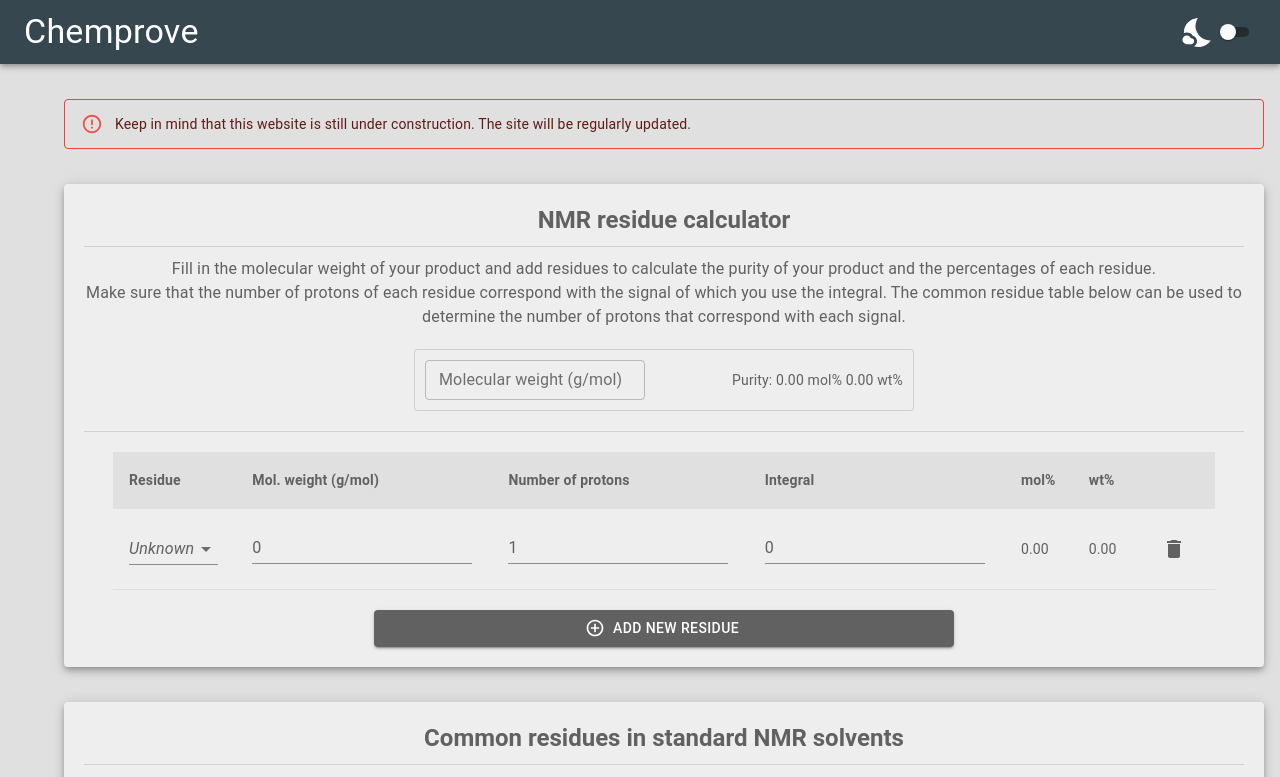
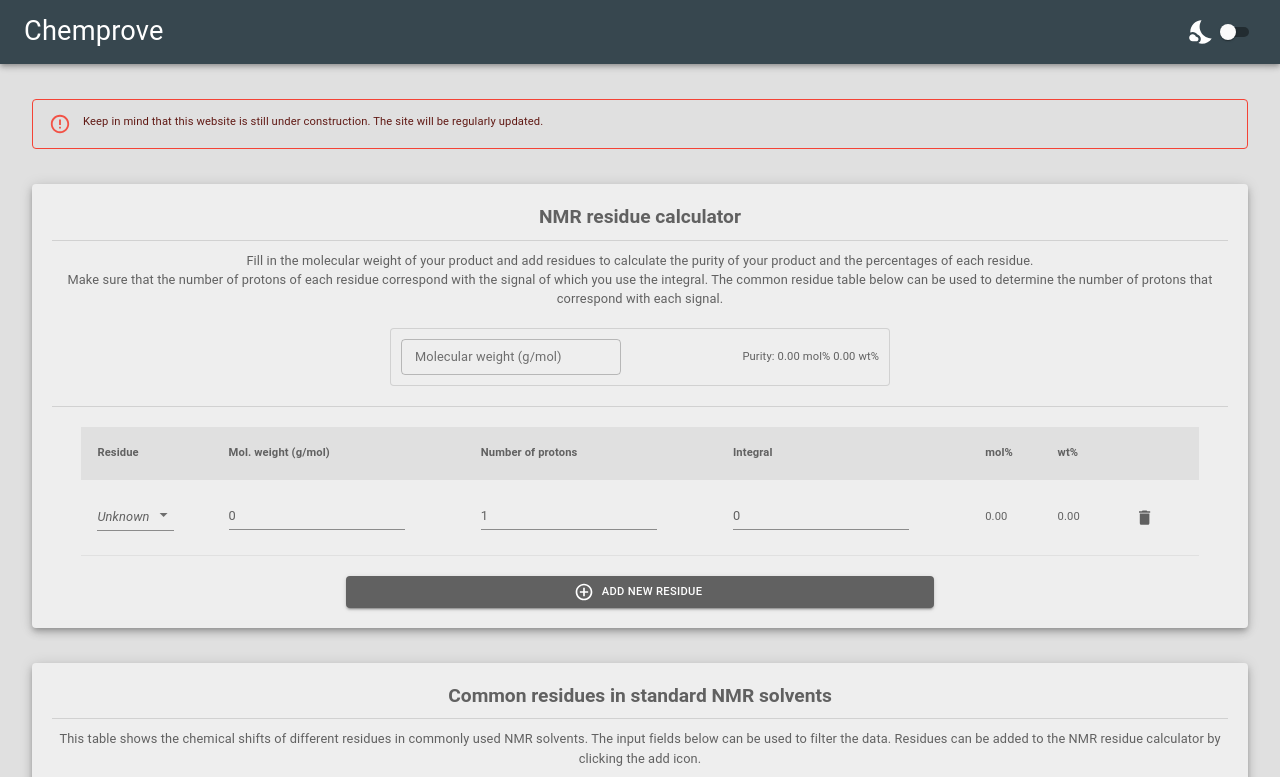
Before and after one commit to Noldyman/chemprove-old, a React (Create React App) app: page / in a window 1280 px wide. Shown: the top 777 px of the page. Built offline with nearby package versions, Linux system fonts and the light colour scheme.

Commit message:
fixed scaling problem .... for now.

```diff
--- a/src/components/common/ContentBox.tsx
+++ b/src/components/common/ContentBox.tsx
@@ -1,12 +1,12 @@
 import React, { ReactNode } from 'react'
 import { makeStyles, Paper, Divider, Typography } from '@material-ui/core'
 
-const useStyles = makeStyles({
+const useStyles = makeStyles((theme) => ({
   root: {
     margin: '35px auto',
     padding: '20px',
-    minWidth: '1200px',
-    maxWidth: '1350px',
+    minWidth: '900px',
+    overFlowX: 'auto',
   },
   title: {
     fontWeight: 'bold',
@@ -14,7 +14,7 @@ const useStyles = makeStyles({
   divider: {
     margin: '10px 0px 10px 0px',
   },
-})
+}))
 
 interface ContentBoxProps {
   title: string
@@ -25,7 +25,7 @@ const ContentBox: React.FC<ContentBoxProps> = ({ title, children }) => {
   const classes = useStyles()
 
   return (
-    <Paper className={classes.root} elevation={5}>
+    <Paper id="contentBox" className={classes.root} elevation={5}>
       <Typography className={classes.title} variant="h5" align="center">
         {title}
       </Typography>
--- a/src/components/nmr/CommonResiduesTable.tsx
+++ b/src/components/nmr/CommonResiduesTable.tsx
@@ -129,7 +129,7 @@ const CommonResiduesTable: React.FC<CommonResiduesTableProps> = ({
       content: (item, value) => renderStackableValues(item, 'proton.formula'),
     },
     {
-      label: 'Mult.',
+      label: 'Mult. (#H)',
       path: 'signals',
 
       content: (item, value) => renderMultiplicities(item),
--- a/src/index.css
+++ b/src/index.css
@@ -9,5 +9,22 @@ body {
 
 .content {
   margin: auto;
-  width: 90%;
+  width: 95%;
+  max-width: 1350px;
 }
+
+@media screen and (max-width: 1390px) {
+  html {
+    font-size: 0.9rem;
+  }
+}
+@media screen and (max-width: 1300px) {
+  html {
+    font-size: 0.8rem;
+  }
+}
+@media screen and (max-width: 1205px) {
+  html {
+    font-size: 0.7rem;
+  }
+}
```
Also changed, not shown: 1 other file (tests, documents, lock files or other folders).
